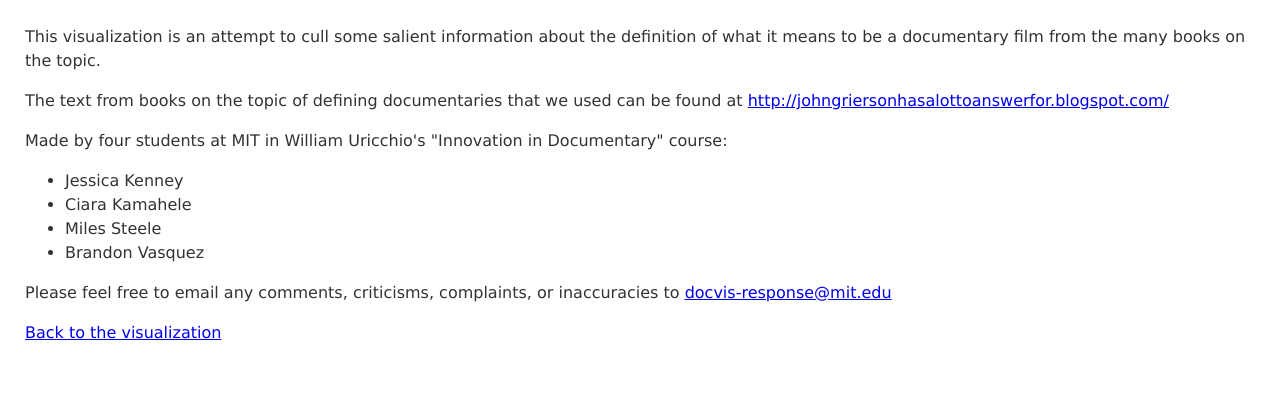
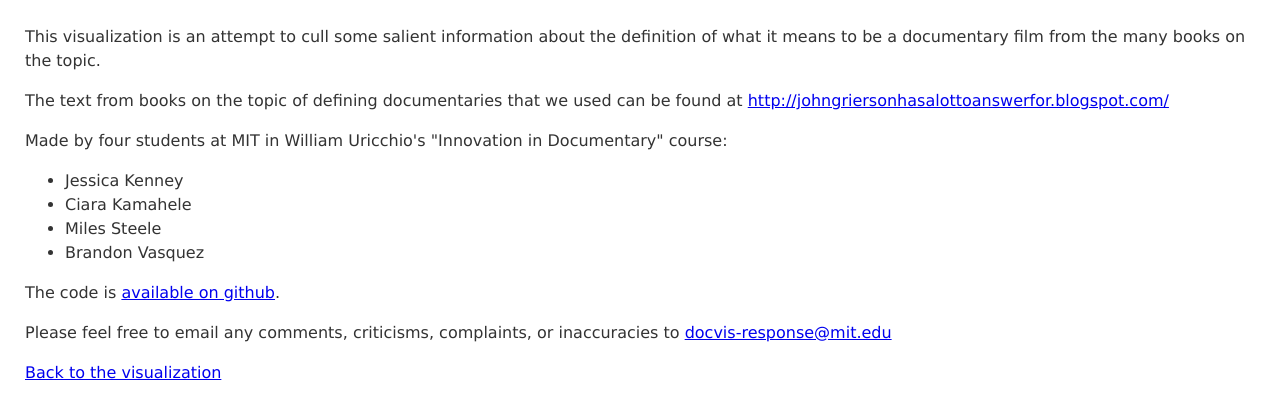
Before and after one commit to seveneightn9ne/CMS338-Visualization, a plain HTML site: page about.html in a window 1280 px wide. Drawn offline with Linux system fonts and the light colour scheme.

Commit message:
add github link

```diff
--- a/about.html
+++ b/about.html
@@ -28,6 +28,7 @@ Made by four students at MIT in William Uricchio's "Innovation in Documentary" c
   <li>Miles Steele</li>
   <li>Brandon Vasquez</li>
 </ul>
+The code is <a href="https://github.com/seveneightn9ne/CMS338-Visualization">available on github</a>.
 </p>
 
 <p>
```
